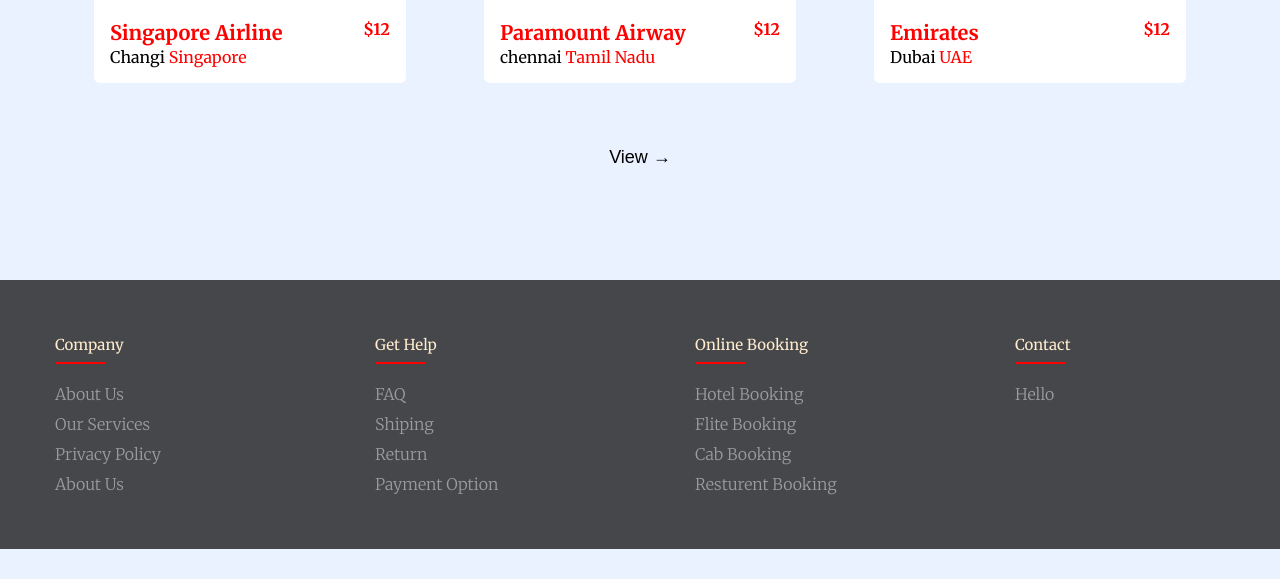
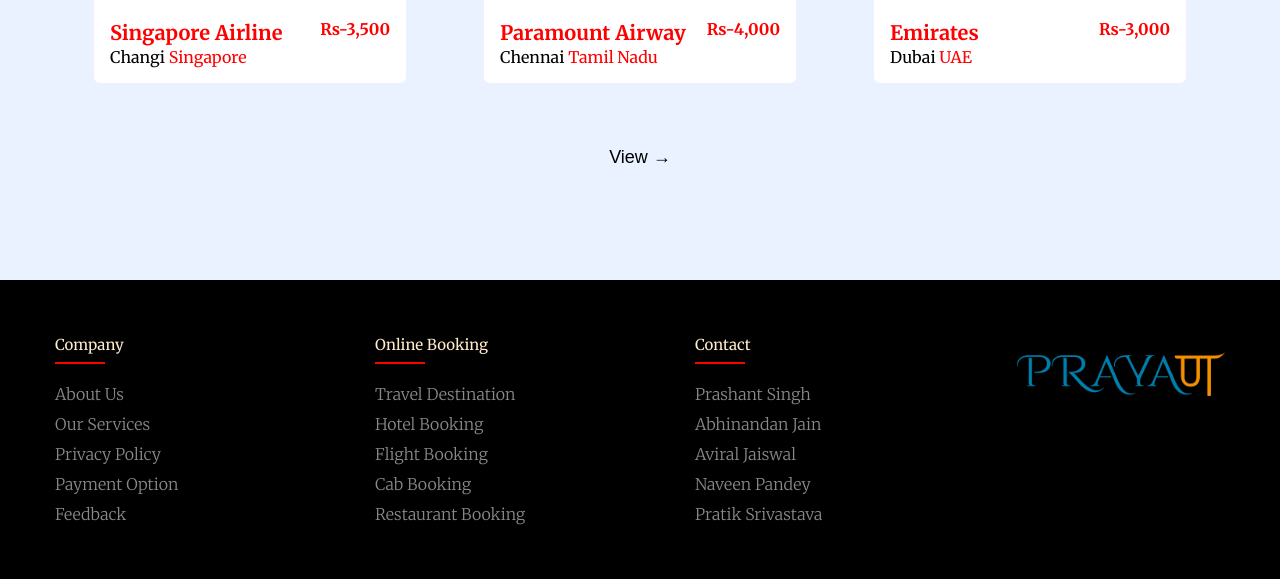
Before and after one commit to prash-singh/Prayan, a PHP site: page / in a window 1280 px wide. Shown: the part 3880-4459 px from the top of the page. Before the commit the page ends 4429 px from the top, so only its background shows below. Run offline with PHP 8.4, Linux system fonts and the light colour scheme.

Commit message:
complete mid block
changes in images and footer

```diff
--- a/index.html
+++ b/index.html
@@ -2,7 +2,7 @@
 <html lang="en">
 
 <head>
-    <meta charset="UTF-8">
+    <meta chars-t="UTF-8">
     <meta http-equiv="X-UA-Compatible" content="IE=edge">
     <meta name="viewport" content="width=device-width, initial-scale=1.0">
     <title>Prayan</title>
@@ -27,20 +27,20 @@
                 <div class="nav__items">
                     <h5 id="items__home"> <a href="index.html">HOME</a></h5>
                     <h5 id="items__about"> <a href="/header/about.html">ABOUT US</a></h5>
-                    <h5 id="items__offers"> <a href="/header/offer.html">OFFERS</a></h5>
-                    <h5 id="items__contact"><a href="/header/contact.html">Contact</a></h5>
+                    <h5 id="items__offers-> <a href=" /header/offer.html ">OFFERS-/a></h5>
+                    <h5 id="items__contact "><a href="/header/contact.html ">Contact</a></h5>
                 </div>
             </div>
-            <div class="navbar__account">
-                <div class="navbar__register">
-                    <h5 id="nav__login"> <a href="/userAccount/login.html"> LOGIN</a></h5>
+            <div class="navbar__account ">
+                <div class="navbar__register ">
+                    <h5 id="nav__login "> <a href="/userAccount/login.html "> LOGIN</a></h5>
                     <h4>|</h4>
-                    <h5 id="nav__register"> <a href="/userAccount/signup.html">REGISTER</a></h5>
+                    <h5 id="nav__register "> <a href="/userAccount/signup.html ">REGISTER</a></h5>
                 </div>
             </div>
         </div>
-        <section class="header__mid">
-            <div class="header__mid__content">
+        <section class="header__mid ">
+            <div class="header__mid__content ">
                 <h1>
                     DISCOVER
                 </h1>
@@ -49,9 +49,9 @@
                 </h2>
             </div>
         </section>
-        <section class="header__explore__button">
-            <div class="explore__button__container">
-                <Button class="button__explore">
+        <section class="header__explore__button ">
+            <div class="explore__button__container ">
+                <Button class="button__explore ">
                     GET MORE...
                 </Button>
             </div>
@@ -60,298 +60,294 @@
 </header>
 
 <body>
-    <section class="food__list__container">
-        <div class="food_list__container__back"></div>
-        <h1 class="text-x1">Explore our world</h1>
-        <div class="food__menu__card__list">
-            <div class="food__menu__card">
-                <img src="./assets/paris1.jpg" alt="parisimage" class="hotel__image" />
-                <div class="food__menu__card__details">
+    <section class="food__list__container ">
+        <div class="food_list__container__back "></div>
+        <h1 class="text-x1 ">Explore our world</h1>
+        <div class="food__menu__card__list ">
+            <div class="food__menu__card ">
+                <img src="./assets/paris1.jpg " alt="parisimage " class="hotel__image " />
+                <div class="food__menu__card__details ">
                     <div>
-                        <h4 class="food__menu__card__title"><b>Paris</b></h4>
+                        <h4 class="food__menu__card__title "><b>Paris</b></h4>
                         <p>
                             France
 
                         </p>
                     </div>
                     <div>
-                        <h4 style="color: red"> $12</h4>
+                        <h4 style="color: red "> Rs-22,000</h4>
                     </div>
                 </div>
             </div>
-            <div class="food__menu__card">
-                <img src="./assets/landon1.jpg" alt="londonimage" class="hotel__image" />
-                <div class="food__menu__card__details">
+            <div class="food__menu__card ">
+                <img src="./assets/landon1.jpg " alt="londonimage " class="hotel__image " />
+                <div class="food__menu__card__details ">
                     <div>
-                        <h4 class="food__menu__card__title"><b>London</b></h4>
+                        <h4 class="food__menu__card__title "><b>London</b></h4>
                         <p>
                             United Kingdom
 
                         </p>
                     </div>
                     <div>
-                        <h4 style="color: red"> $12</h4>
+                        <h4 style="color: red "> Rs-26,000</h4>
                     </div>
                 </div>
             </div>
-            <div class="food__menu__card">
-                <img src="./assets/india.jpg" alt="indiaimage" class="hotel__image" style="height: 350px;" />
-                <div class="food__menu__card__details">
+            <div class="food__menu__card ">
+                <img src="./assets/india.jpg " alt="indiaimage " class="hotel__image " style="height: 350px; " />
+                <div class="food__menu__card__details ">
                     <div>
-                        <h4 class="food__menu__card__title"><b>Himachal </b></h4>
+                        <h4 class="food__menu__card__title "><b>Himachal </b></h4>
                         <p>
                             India
 
                         </p>
                     </div>
                     <div>
-                        <h4 style="color: red"> $12</h4>
+                        <h4 style="color: red "> Rs-12,000</h4>
                     </div>
                 </div>
             </div>
         </div>
-        <div class="food__list__container__button">
+        <div class="food__list__container__button ">
             <button class="food__list__container__button__work ">View &#8594 </button>
 
         </div>
     </section>
 
-    <section class="food__list__container">
-        <div class="food_list__container__back"></div>
-        <h1 class="text-x1">Top Hotels</h1>
-        <div class="food__menu__card__list">
-            <div class="food__menu__card">
-                <img src="./assets/dream_hotel.jpg" alt="resortimage" class="hotel__image" />
-                <div class="food__menu__card__details">
+    <section class="food__list__container ">
+        <div class="food_list__container__back "></div>
+        <h1 class="text-x1 ">Top Hotels</h1>
+        <div class="food__menu__card__list ">
+            <div class="food__menu__card ">
+                <img src="./assets/dream_hotel.jpg " alt="resortimage " class="hotel__image " />
+                <div class="food__menu__card__details ">
                     <div>
-                        <h4 class="food__menu__card__title"><b>Vertex</b></h4>
+                        <h4 class="food__menu__card__title "><b>Vertex</b></h4>
                         <p>
                             Panaji
-                            <span style="color: red">Goa</span>
+                            <span style="color: red ">Goa</span>
                         </p>
                     </div>
                     <div>
-                        <h4 style="color: red"> $12</h4>
+                        <h4 style="color: red "> Rs-4,000</h4>
                     </div>
                 </div>
             </div>
-            <div class="food__menu__card">
-                <img src="./assets/udipur_hotel.jpg" alt="udipur_palaceimage" class="hotel__image" />
-                <div class="food__menu__card__details">
+            <div class="food__menu__card ">
+                <img src="./assets/udipur_hotel.jpg " alt="udipur_palaceimage " class="hotel__image " />
+                <div class="food__menu__card__details ">
                     <div>
-                        <h4 class="food__menu__card__title"><b>Udipur Palace</b></h4>
+                        <h4 class="food__menu__card__title "><b>Udipur Palace</b></h4>
                         <p>
                             Udipur
-                            <span style="color: red">Rajasthan</span>
+                            <span style="color: red ">Rajasthan</span>
                         </p>
                     </div>
                     <div>
-                        <h4 style="color: red"> $12</h4>
+                        <h4 style="color: red "> Rs-5,000</h4>
                     </div>
                 </div>
             </div>
-            <div class="food__menu__card">
-                <img src="./assets/taj_hotel.jpg" alt="taj_hotelimage" class="hotel__image" />
-                <div class="food__menu__card__details">
+            <div class="food__menu__card ">
+                <img src="./assets/taj_hotel.jpg " alt="taj_hotelimage " class="hotel__image " />
+                <div class="food__menu__card__details ">
                     <div>
-                        <h4 class="food__menu__card__title"><b>Taj Hotel</b></h4>
+                        <h4 class="food__menu__card__title "><b>Taj Hotel</b></h4>
                         <p>
                             Mumbai
-                            <span style="color: red"> Maharashtra</span>
+                            <span style="color: red "> Maharashtra</span>
                         </p>
                     </div>
                     <div>
-                        <h4 style="color: red"> $12</h4>
+                        <h4 style="color: red "> Rs-10,000</h4>
                     </div>
                 </div>
             </div>
         </div>
-        <div class="food__list__container__button">
+        <div class="food__list__container__button ">
             <button class="food__list__container__button__work ">View &#8594</button>
 
         </div>
     </section>
 
-    <section class="food__list__container">
-        <div class="food_list__container__back"></div>
-        <h1 class="text-x1">Explore Restaurant</h1>
-        <div class="food__menu__card__list">
-            <div class="food__menu__card">
-                <img src="https://images.unsplash.com/photo-1582228096960-7f5d2ec4aa8e?ixid=MnwxMjA3fDB8MHxzZWFyY2h8Mnx8aW5kaWFuJTIwcmVzdGF1cmFudHxlbnwwfHwwfHw%3D&ixlib=rb-1.2.1&auto=format&fit=crop&w=500&q=60" alt="resortimage" class="hotel__image" />
-                <div class="food__menu__card__details">
+    <section class="food__list__container ">
+        <div class="food_list__container__back "></div>
+        <h1 class="text-x1 ">Explore Restaurant</h1>
+        <div class="food__menu__card__list ">
+            <div class="food__menu__card ">
+                <img src="./assets/rest1.jpeg " alt="resortimage " class="hotel__image " />
+                <div class="food__menu__card__details ">
                     <div>
-                        <h4 class="food__menu__card__title"><b>Indian Eagle</b></h4>
+                        <h4 class="food__menu__card__title "><b>Indian Eagle</b></h4>
                         <p>
-                            chennai
-                            <span style="color: red">Tamil Nadu</span>
+                            Chennai
+                            <span style="color: red ">Tamil Nadu</span>
                         </p>
                     </div>
                     <div>
-                        <h4 style="color: red"> $12</h4>
+                        <h4 style="color: red "> Rs-1,000</h4>
                     </div>
                 </div>
             </div>
-            <div class="food__menu__card">
-                <img src="https://images.unsplash.com/photo-1502301103665-0b95cc738daf?ixid=MnwxMjA3fDB8MHxzZWFyY2h8MTJ8fHJlc3RhdXJhbnR8ZW58MHx8MHx8&ixlib=rb-1.2.1&auto=format&fit=crop&w=500&q=60" alt="udipur_palaceimage" class="hotel__image" />
-                <div class="food__menu__card__details">
+            <div class="food__menu__card ">
+                <img src="./assets/rest2.jpg " alt="udipur_palaceimage " class="hotel__image " />
+                <div class="food__menu__card__details ">
                     <div>
-                        <h4 class="food__menu__card__title"><b>Swadesi Zaika</b></h4>
+                        <h4 class="food__menu__card__title "><b>Swadesi Zaika</b></h4>
                         <p>
                             Noida
-                            <span style="color: red">UtterPradesh</span>
+                            <span style="color: red ">UtterPradesh</span>
                         </p>
                     </div>
                     <div>
-                        <h4 style="color: red"> $12</h4>
+                        <h4 style="color: red "> Rs-1,500</h4>
                     </div>
                 </div>
             </div>
-            <div class="food__menu__card">
-                <img src="https://images.unsplash.com/photo-1548940740-204726a19be3?ixid=MnwxMjA3fDB8MHxzZWFyY2h8NHx8aW5kaWFuJTIwcmVzdGF1cmFudHxlbnwwfHwwfHw%3D&ixlib=rb-1.2.1&auto=format&fit=crop&w=500&q=60" alt="taj_hotelimage" class="hotel__image" />
-                <div class="food__menu__card__details">
+            <div class="food__menu__card ">
+                <img src="./assets/rest3.jpg " alt="taj_hotelimage " class="hotel__image " />
+                <div class="food__menu__card__details ">
                     <div>
-                        <h4 class="food__menu__card__title"><b>Indian Corner</b></h4>
+                        <h4 class="food__menu__card__title "><b>Indian Corner</b></h4>
                         <p>
                             Mumbai
-                            <span style="color: red">Maharashtra</span>
+                            <span style="color: red ">Maharashtra</span>
                         </p>
                     </div>
                     <div>
-                        <h4 style="color: red"> $12</h4>
+                        <h4 style="color: red "> Rs-800</h4>
                     </div>
                 </div>
             </div>
         </div>
-        <div class="food__list__container__button">
+        <div class="food__list__container__button ">
             <button class="food__list__container__button__work ">View &#8594</button>
         </div>
     </section>
-    <section class="food__list__container">
-        <div class="food_list__container__back"></div>
-        <h1 class="text-x1">Explore Flight Deals</h1>
-        <div class="food__menu__card__list">
-            <div class="food__menu__card">
-                <img src="https://images.unsplash.com/photo-1584797949440-a2dddc11acda?ixid=MnwxMjA3fDB8MHxzZWFyY2h8N3x8c2luZ2Fwb3JlJTIwYWlycG9ydHxlbnwwfHwwfHw%3D&ixlib=rb-1.2.1&auto=format&fit=crop&w=500&q=60" alt="resortimage" class="hotel__image" />
-                <div class="food__menu__card__details">
+    <section class="food__list__container ">
+        <div class="food_list__container__back "></div>
+        <h1 class="text-x1 ">Explore Flight Deals</h1>
+        <div class="food__menu__card__list ">
+            <div class="food__menu__card ">
+                <img src="./assets/air1.jpeg " alt="resortimage " class="hotel__image " />
+                <div class="food__menu__card__details ">
                     <div>
-                        <h4 class="food__menu__card__title"><b>Singapore Airline</b></h4>
+                        <h4 class="food__menu__card__title "><b>Singapore Airline</b></h4>
                         <p>
                             Changi
-                            <span style="color: red">Singapore</span>
+                            <span style="color: red ">Singapore</span>
                         </p>
                     </div>
                     <div>
-                        <h4 style="color: red"> $12</h4>
+                        <h4 style="color: red "> Rs-3,500</h4>
                     </div>
                 </div>
             </div>
-            <div class="food__menu__card">
-                <img src="https://images.unsplash.com/photo-1524592714635-d77511a4834d?ixid=MnwxMjA3fDB8MHxzZWFyY2h8Mnx8c2hlcmVtZXR5ZXZvfGVufDB8fDB8fA%3D%3D&ixlib=rb-1.2.1&auto=format&fit=crop&w=500&q=60" alt="udipur_palaceimage" class="hotel__image" />
-                <div class="food__menu__card__details">
+            <div class="food__menu__card ">
+                <img src="./assets/air2.jpg " alt="udipur_palaceimage " class="hotel__image " />
+                <div class="food__menu__card__details ">
                     <div>
-                        <h4 class="food__menu__card__title"><b>Paramount Airway</b></h4>
+                        <h4 class="food__menu__card__title "><b>Paramount Airway</b></h4>
                         <p>
-                            chennai
-                            <span style="color: red"> Tamil Nadu</span>
+                            Chennai
+                            <span style="color: red "> Tamil Nadu</span>
                         </p>
                     </div>
                     <div>
-                        <h4 style="color: red"> $12</h4>
+                        <h4 style="color: red "> Rs-4,000</h4>
                     </div>
                 </div>
             </div>
-            <div class="food__menu__card">
-                <img src="https://media.istockphoto.com/photos/illuminated-dubai-international-airport-at-dusk-uae-picture-id171573412?b=1&k=20&m=171573412&s=170667a&w=0&h=g5oXsWF0yfh5IGx8i67Ndp2SbwfB2dHdn4JKv5zhDes=" alt="taj_hotelimage" class="hotel__image" />
-                <div class="food__menu__card__details">
+            <div class="food__menu__card ">
+                <img src="./assets/air3.jpg " alt="taj_hotelimage " class="hotel__image " />
+                <div class="food__menu__card__details ">
                     <div>
-                        <h4 class="food__menu__card__title"><b>Emirates</b></h4>
+                        <h4 class="food__menu__card__title "><b>Emirates</b></h4>
                         <p>
                             Dubai
-                            <span style="color: red">UAE</span>
+                            <span style="color: red ">UAE</span>
                         </p>
                     </div>
                     <div>
-                        <h4 style="color: red"> $12</h4>
+                        <h4 style="color: red "> Rs-3,000</h4>
                     </div>
                 </div>
             </div>
         </div>
-        <div class="food__list__container__button">
+        <div class="food__list__container__button ">
             <button class="food__list__container__button__work ">View &#8594</button>
         </div>
     </section>
 </body>
 
-<footer class="footer">
-    <div class="container">
-        <div class="row">
-            <div class="footer-col">
+<footer class="footer ">
+    <div class="container ">
+        <div class="row ">
+            <div class="footer-col ">
                 <h4>company</h4>
                 <ul>
                     <li>
-                        <a href="#">about us</a>
+                        <a href="# ">about us</a>
                     </li>
                     <li>
-                        <a href="#">our services</a>
+                        <a href="# ">our services</a>
                     </li>
                     <li>
-                        <a href="#">privacy policy</a>
+                        <a href="# ">privacy policy</a>
                     </li>
                     <li>
-                        <a href="#">about us</a>
+                        <a href="# ">Payment option</a>
+                    </li>
+                    <li>
+                        <a href="# ">Feedback</a>
                     </li>
                 </ul>
             </div>
-            <div class="footer-col">
-                <h4>get help</h4>
+
+            <div class="footer-col ">
+                <h4>Online Booking</h4>
                 <ul>
                     <li>
-                        <a href="#">FAQ</a>
+                        <a href="# ">Travel Destination</a>
                     </li>
                     <li>
-                        <a href="#">shiping</a>
+                        <a href="# ">Hotel booking</a>
                     </li>
                     <li>
-                        <a href="#">return</a>
+                        <a href="# ">Flight booking</a>
                     </li>
                     <li>
-                        <a href="#">payment option</a>
+                        <a href="# ">Cab booking</a>
+                    </li>
+                    <li>
+                        <a href="# ">Restaurant Booking</a>
                     </li>
                 </ul>
             </div>
-            <div class="footer-col">
-                <h4>Online Booking</h4>
+            <div class="footer-col ">
+                <h4> Contact</h4>
                 <ul>
                     <li>
-                        <a href="#">Hotel booking</a>
+                        <a href="mailto:prashant.singh_cs19@gla.ac.in " target="_blank "> Prashant Singh</a>
                     </li>
                     <li>
-                        <a href="#">Flite booking</a>
+                        <a href="mailto:abhinandan.jain_cs19@gla.ac.in " target="_blank "> Abhinandan Jain</a>
                     </li>
                     <li>
-                        <a href="#">Cab booking</a>
+                        <a href="mailto:aviral.jaiswal_cs19@gla.ac.in " target="_blank "> Aviral Jaiswal</a>
                     </li>
                     <li>
-                        <a href="#">Resturent Booking</a>
+                        <a href="mailto:naveen.pandey_cs19@gla.ac.in " target="_blank "> Naveen Pandey</a>
+                    </li>
+                    <li>
+                        <a href="mailto:pratik.srivastava_cs19@gla.ac.in " target="_blank "> Pratik Srivastava</a>
                     </li>
                 </ul>
             </div>
-            <div class="footer-col">
-                <h4> Contact</h4>
-                <ul>
-                    <li>
-                        <a href="#">hello</a>
-                    </li>
-                    <li>
-                        <a href="#"></a>
-                    </li>
-                    <li>
-                        <a href="#"></a>
-                    </li>
-                    <li>
-                        <a href="#"></a>
-                    </li>
-                </ul>
+            <div class="footer-col " id="footer_logo ">
+                <img src="./assets/logo.png " alt="logo " class="brand__logo ">
             </div>
         </div>
     </div>
--- a/style.css
+++ b/style.css
@@ -52,7 +52,8 @@ header {
     display: flex;
 }
 
-.navbar__register a, .nav__items a{
+.navbar__register a,
+.nav__items a {
     color: white;
 }
 
@@ -187,31 +188,31 @@ header {
     #items__offers a,
     #items__contact a,
     #nav__login a,
-    #nav__register a{
+    #nav__register a {
         padding: 5px 0;
         cursor: pointer;
     }
-    #items__home:hover a{
+    #items__home:hover a {
         border-bottom: 2px solid cyan;
         color: orange;
     }
-    #items__about:hover a{
+    #items__about:hover a {
         border-bottom: 2px solid cyan;
         color: orange;
     }
-    #items__offers:hover a{
+    #items__offers:hover a {
         border-bottom: 2px solid cyan;
         color: orange;
     }
-    #items__contact:hover a{
+    #items__contact:hover a {
         border-bottom: 2px solid cyan;
         color: orange;
     }
-    #nav__login:hover a{
+    #nav__login:hover a {
         border-bottom: 2px solid greenyellow;
         color: orangered;
     }
-    #nav__register:hover a{
+    #nav__register:hover a {
         border-bottom: 2px solid greenyellow;
         color: orangered;
     }
@@ -267,34 +268,20 @@ header {
         border-radius: 10px 10px 10px 10px;
         color: white;
     }
+    .footer {
+        background-color: rgb(0, 0, 0);
     }
-
-.footer {
-    background-color: rgba(0, 0, 0, 0.705);
-    margin: auto;
-    max-width: 1400px;
-    padding: auto;
-}
-
-.container {
-    max-width: 1400px;
-    margin: auto;
-}
-
     ul {
         list-style: none;
     }
-
     .row {
         display: flex;
         flex-wrap: wrap;
     }
-
     .footer-col {
         width: 25%;
         padding: 55px;
     }
-
     .footer-col h4 {
         color: blanchedalmond;
         font-size: 15px;
@@ -303,7 +290,6 @@ ul {
         font-weight: 500;
         position: relative;
     }
-
     .footer-col h4::before {
         content: '';
         position: absolute;
@@ -314,23 +300,23 @@ ul {
         box-sizing: border-box;
         width: 50px;
     }
-
     .footer-col ul li:not(:last-child) {
         margin-bottom: 10px;
     }
-
     .footer-col ul li a {
         font-size: 16px;
         text-transform: capitalize;
         color: #ffff;
-    text-decoration: none;
         font-weight: 300;
         color: #bbbb;
         display: block;
         transition: all 0.3s ease;
     }
-
     .footer-col ul li a:hover {
         color: #ffff;
         padding-left: 6px;
     }
+    #footer_logo {
+        align-self: center;
+    }
+}
```
Also changed, not shown: assets/air1.jpeg (added), assets/air2.jpg (added), assets/air3.jpg (added), assets/rest1.jpeg (added), assets/rest2.jpg (added), 1 other file. Lines whose indentation alone changed are shown as unchanged.
